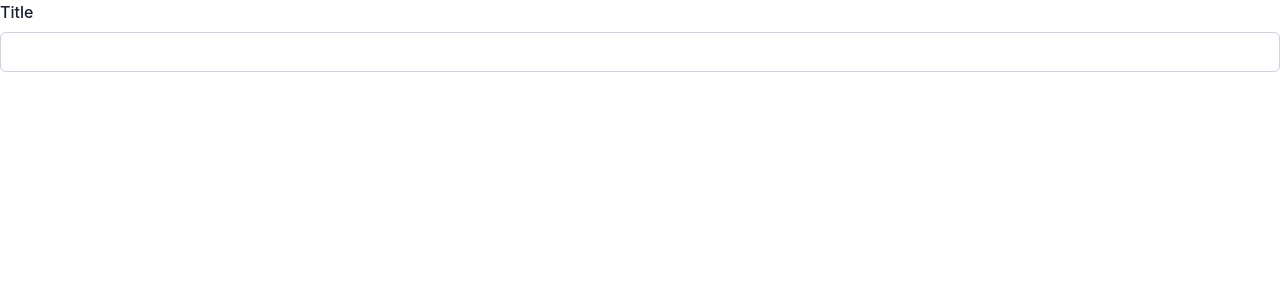
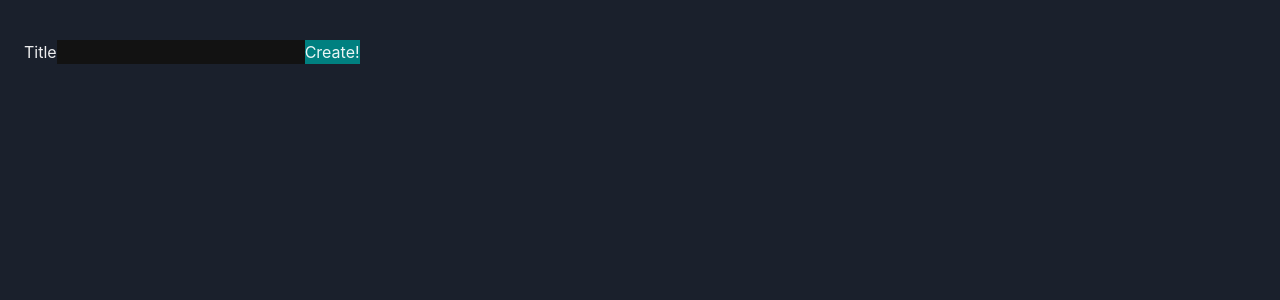
Before and after one commit to adenugbamichael/Books, a React (Vite) app: page / in a window 1280 px wide. Shown: the top 300 px of the page. Built offline with nearby package versions, Linux system fonts and the light colour scheme.

Commit message:
Receiving new title

```diff
--- /dev/null
+++ b/src/App.css
@@ -0,0 +1,13 @@
+.section {
+  max-width: 80rem;
+  margin-left: auto;
+  margin-right: auto;
+  position: relative;
+  z-index: 0;
+}
+.pad {
+  padding-left: 1.5rem;
+  padding-right: 1.5rem;
+  padding-top: 2.5rem;
+  padding-bottom: 2.5rem;
+}
--- a/src/App.jsx
+++ b/src/App.jsx
@@ -1,14 +1,17 @@
 /* eslint-disable no-unused-vars */
+import "./App.css"
 import { useState } from "react"
 import BookCreate from "./components/BookCreate"
+
 const App = () => {
   const [books, setBooks] = useState([])
 
   const createBook = (title) => {
     console.log("Need to add book with:", title)
   }
+
   return (
-    <div>
+    <div className='section pad'>
       <BookCreate onCreate={createBook} />
     </div>
   )
--- a/src/components/BookCreate.jsx
+++ b/src/components/BookCreate.jsx
@@ -1,7 +1,5 @@
 /* eslint-disable react/prop-types */
-/* eslint-disable no-unused-vars */
 import { useState } from "react"
-import { FormControl, FormLabel, Input } from "@chakra-ui/react"
 
 const BookCreate = ({ onCreate }) => {
   const [title, setTitle] = useState("")
@@ -9,11 +7,28 @@ const BookCreate = ({ onCreate }) => {
   const handleChange = (event) => {
     setTitle(event.target.value)
   }
+
+  const handleSubmit = (event) => {
+    event.preventDefault()
+    onCreate(title)
+    setTitle("")
+  }
+
   return (
-    <FormControl>
-      <FormLabel>Title</FormLabel>
-      <Input />
-    </FormControl>
+    <div>
+      <form
+        style={{ display: "flex", flexDirection: "row", gap: "0px" }}
+        onSubmit={handleSubmit}
+      >
+        <label>Title</label>
+        <input
+          style={{ maxWidth: "50vw" }}
+          value={title}
+          onChange={handleChange}
+        />
+        <button style={{ backgroundColor: "teal" }}>Create!</button>
+      </form>
+    </div>
   )
 }
 
--- a/src/main.jsx
+++ b/src/main.jsx
@@ -1,22 +1,14 @@
 import React from "react"
-import { ChakraProvider, extendTheme } from "@chakra-ui/react"
+import { ChakraProvider, ColorModeScript } from "@chakra-ui/react"
 import ReactDOM from "react-dom/client"
 import App from "./App.jsx"
+import theme from "./theme"
 import "./index.css"
-
-const colors = {
-  brand: {
-    900: "#1a365d",
-    800: "#153e75",
-    700: "#2a69ac",
-  },
-}
-
-const theme = extendTheme({ colors })
 
 ReactDOM.createRoot(document.getElementById("root")).render(
   <React.StrictMode>
     <ChakraProvider theme={theme}>
+      <ColorModeScript initialColorMode={theme.config.initialColorMode} />
       <App />
     </ChakraProvider>
   </React.StrictMode>
--- /dev/null
+++ b/src/theme.js
@@ -0,0 +1,12 @@
+import { extendTheme } from "@chakra-ui/react"
+
+// 2. Add your color mode config
+const config = {
+  initialColorMode: "dark",
+  useSystemColorMode: false,
+}
+
+// 3. extend the theme
+const theme = extendTheme({ config })
+
+export default theme
```
